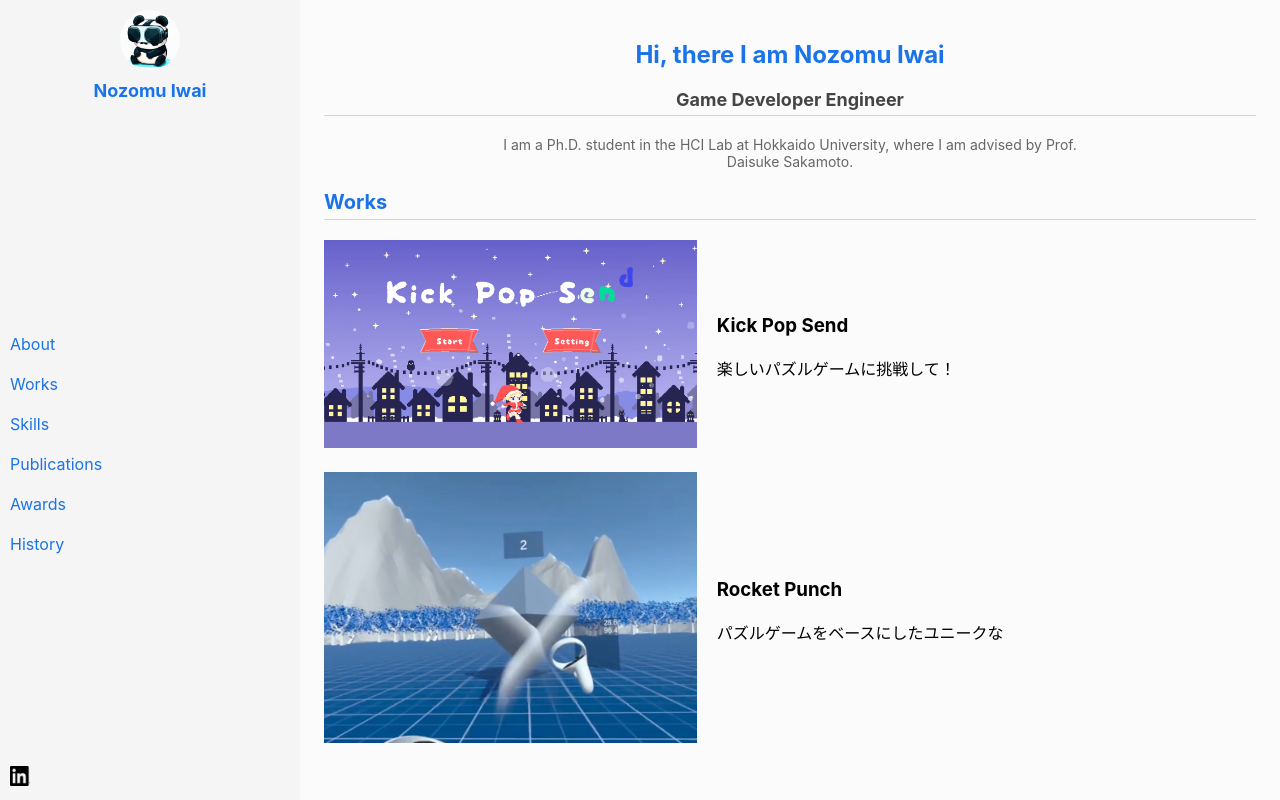
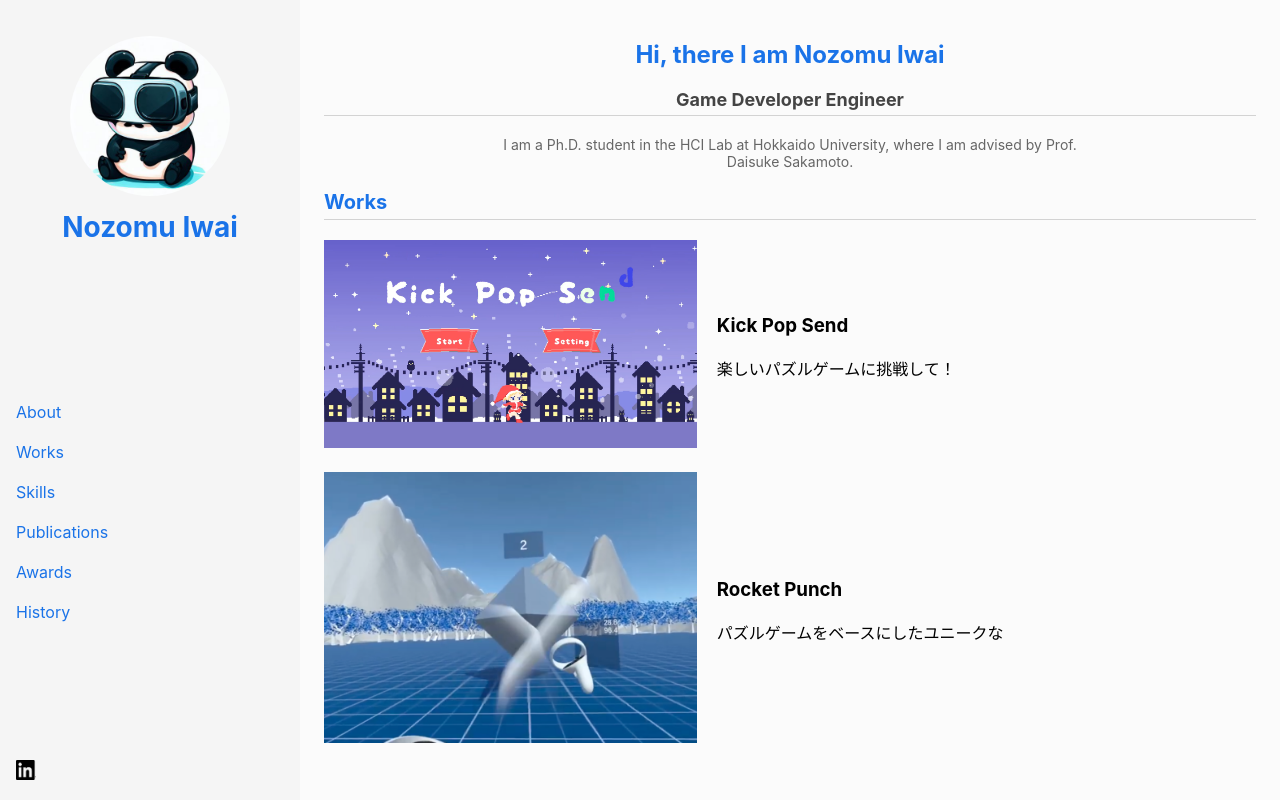
Before and after one commit to NI-yy/NI-yy.github.io, a React (Create React App) app: page / in a window 1280 px wide. Shown: the top 800 px of the page. Built offline with nearby package versions, Linux system fonts and the light colour scheme; the HTML template or start-up script is replaced by a standard one.

Commit message:
Sidebarの画像ロゴと名前の調整

```diff
--- a/src/components/Sidebar.js
+++ b/src/components/Sidebar.js
@@ -7,7 +7,9 @@ function Sidebar() {
   return (
     <div className="sidebar">
       <div className="sidebar-header">
+      <div className="logo-container">
         <img src={pandaLogo} alt="Panda Logo" className="logo" />
+      </div>
         <span className="sidebar-name">Nozomu Iwai</span>
       </div>
       <nav>
--- a/src/styles/Sidebar.css
+++ b/src/styles/Sidebar.css
@@ -1,7 +1,7 @@
 .sidebar {
 width: 300px;
 background-color: #f5f5f5;
-padding: 10px;
+padding: 16px;
 position: fixed;
 height: 100vh;
 display: flex;
@@ -16,19 +16,20 @@ left: 0; /* 常に左端に固定 */
 display: flex;
 flex-direction: column;
 align-items: center;
+margin-top:  20px;
 margin-bottom: 20px;
 }
 
 .sidebar-name {
 color: #1a73e8;
-font-size: 18px;
+font-size: 28px;
 font-weight: bold;
 margin-top: 10px;
 }
 
 .logo {
-width: 60px;
-height: 60px;
+width: 160px;
+height: 160px;
 border-radius: 50%;
 }
 
```
